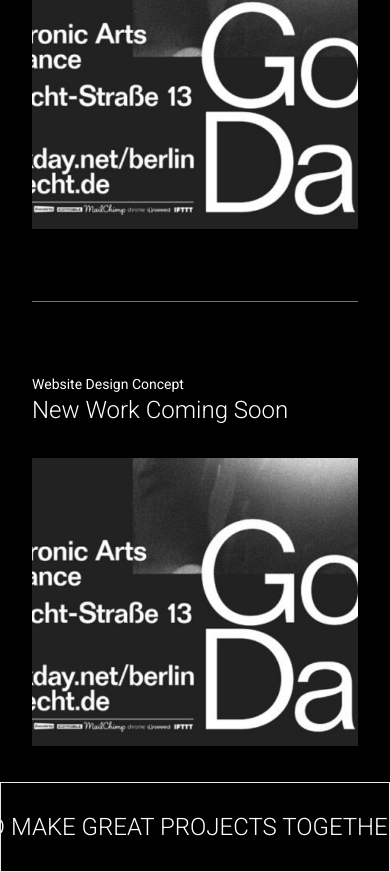
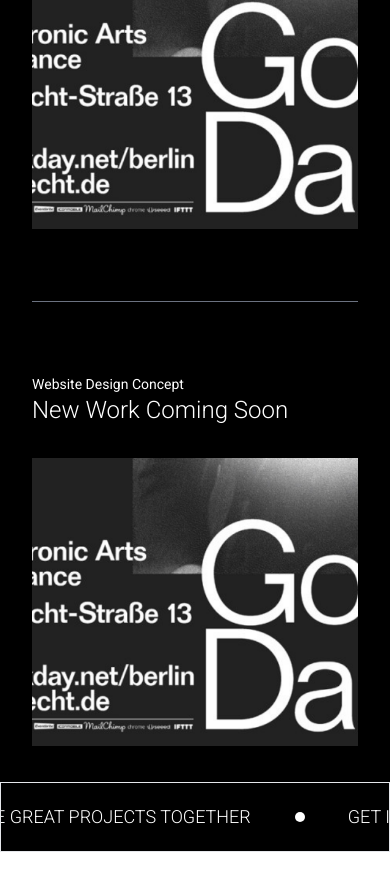
Before and after one commit to PawaOx4th/bronhowdy-portfolio, a React (Vite) app: page / in a window 390 px wide. Shown: the part 2631-3503 px from the top of the page. Built offline with nearby package versions, Linux system fonts and the light colour scheme; a web font is replaced by a local one.

Commit message:
feat: 🎸 Add config for responsive

```diff
--- a/src/components/Marquee/messageFooter.tsx
+++ b/src/components/Marquee/messageFooter.tsx
@@ -4,7 +4,7 @@ import styled from "styled-components"
 
 function WrapperText() {
   return (
-    <div className={`flex items-center ml-11 text-2xl font-light`}>
+    <div className={`flex items-center ml-11 text-lg lg:text-2xl font-light`}>
       <Dot />
       GET IN TOUCH AND MAKE GREAT PROJECTS TOGETHER
     </div>
@@ -13,7 +13,7 @@ function WrapperText() {
 
 function MessageFooter() {
   return (
-    <div className={`border py-7`}>
+    <div className={`border py-5 lg:py-7`}>
       <Marquee gradient={false}>
         <WrapperText />
         <WrapperText />
```
